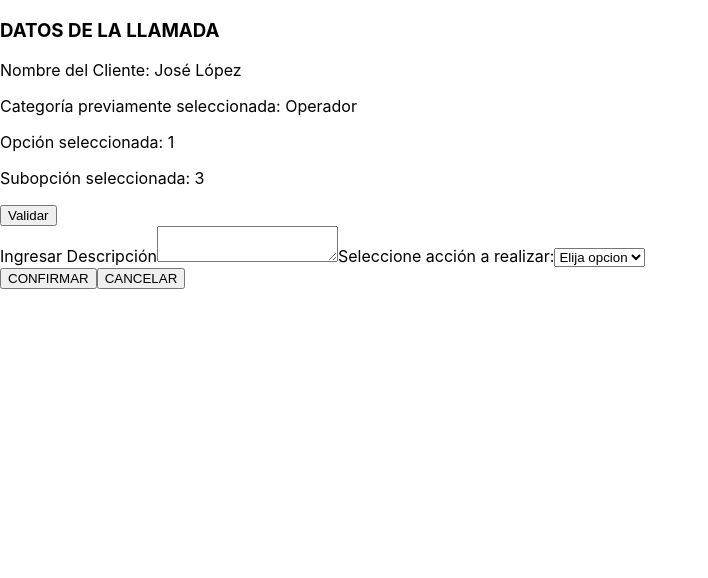
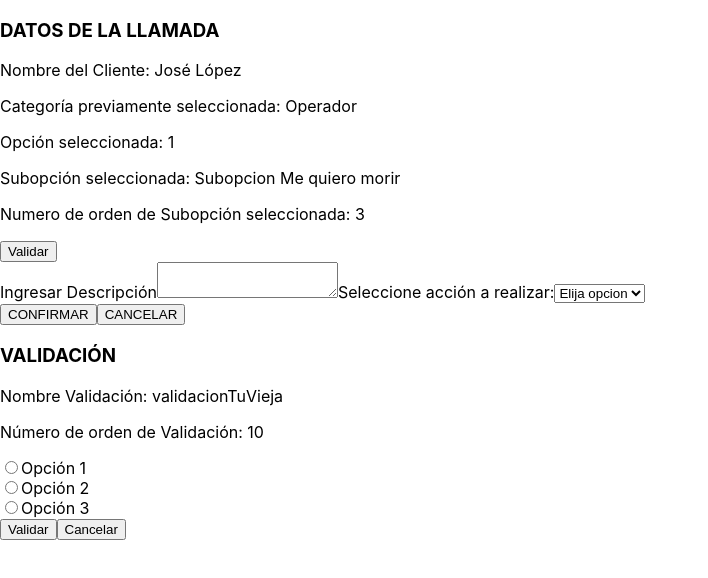
Before and after one commit to Brun02K20/dsi-ppai-ivr-g8-f, a React (Create React App) app: page / in a window 1280 px wide. Shown: the top 578 px of the page, without its empty margins (0-708 px from the left). Built offline with nearby package versions, Linux system fonts and the light colour scheme.

Commit message:
Estructura del segundo componente (de nuevo, paradigma funcional, falta pasar a POO), falta toda la parte dinamica del caso de uso, los estilos se elaboraran al final cuando la conexion con la API este funcionando al 100%

```diff
--- a/src/App.js
+++ b/src/App.js
@@ -1,10 +1,13 @@
 import logo from './logo.svg';
 import './App.css';
 import { RegistrarRespuestaDeOperador } from './components/RegistrarRespuestaDeOperador/RegistrarRespuestaDeOperador.jsx';
-
+import { Validacion } from './components/Validacion/Validacion.jsx';
 function App() {
   return (
-    <RegistrarRespuestaDeOperador></RegistrarRespuestaDeOperador>
+    <>
+      <RegistrarRespuestaDeOperador></RegistrarRespuestaDeOperador>
+      <Validacion></Validacion>
+    </>
   );
 }
 
--- a/src/components/RegistrarRespuestaDeOperador/RegistrarRespuestaDeOperador.jsx
+++ b/src/components/RegistrarRespuestaDeOperador/RegistrarRespuestaDeOperador.jsx
@@ -9,7 +9,8 @@ const RegistrarRespuestaDeOperador = () => {
         <p>Nombre del Cliente: José López</p>
         <p>Categoría previamente seleccionada: Operador</p>
         <p>Opción seleccionada: 1</p>
-        <p>Subopción seleccionada: 3</p>
+        <p>Subopción seleccionada: Subopcion Me quiero morir</p>
+        <p>Numero de orden de Subopción seleccionada: 3</p>
         <button type="button">Validar</button>
 
         <form>
--- a/src/components/Validacion/Validacion.jsx
+++ b/src/components/Validacion/Validacion.jsx
@@ -0,0 +1,37 @@
+import React from 'react';
+import "./Validacion.css";
+
+const Validacion = () => {
+    return (
+      <>
+        <h3>VALIDACIÓN</h3>
+        <p>Nombre Validación: validacionTuVieja</p>
+        <p>Número de orden de Validación: 10</p>
+        <form>
+          <div>
+            <label>
+              <input type="radio" value="opcion1" name="opcionesValidacion" />
+              Opción 1
+            </label>
+          </div>
+          <div>
+            <label>
+              <input type="radio" value="opcion2" name="opcionesValidacion" />
+              Opción 2
+            </label>
+          </div>
+          <div>
+            <label>
+              <input type="radio" value="opcion3" name="opcionesValidacion" />
+              Opción 3
+            </label>
+          </div>
+
+          <button type="submit">Validar</button>
+          <button type="button">Cancelar</button>
+        </form>
+      </>
+    );
+};
+
+export {Validacion}
```
